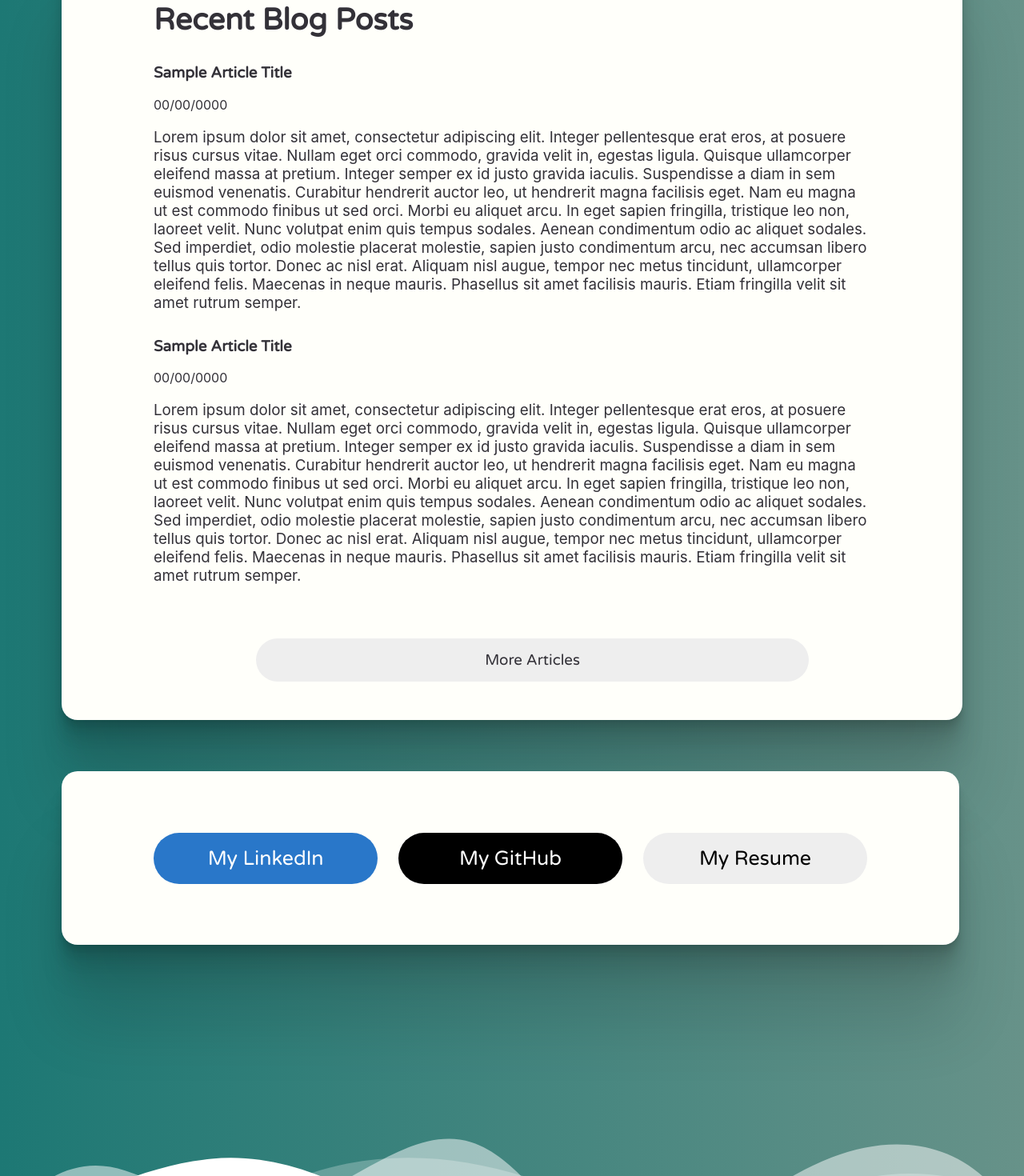
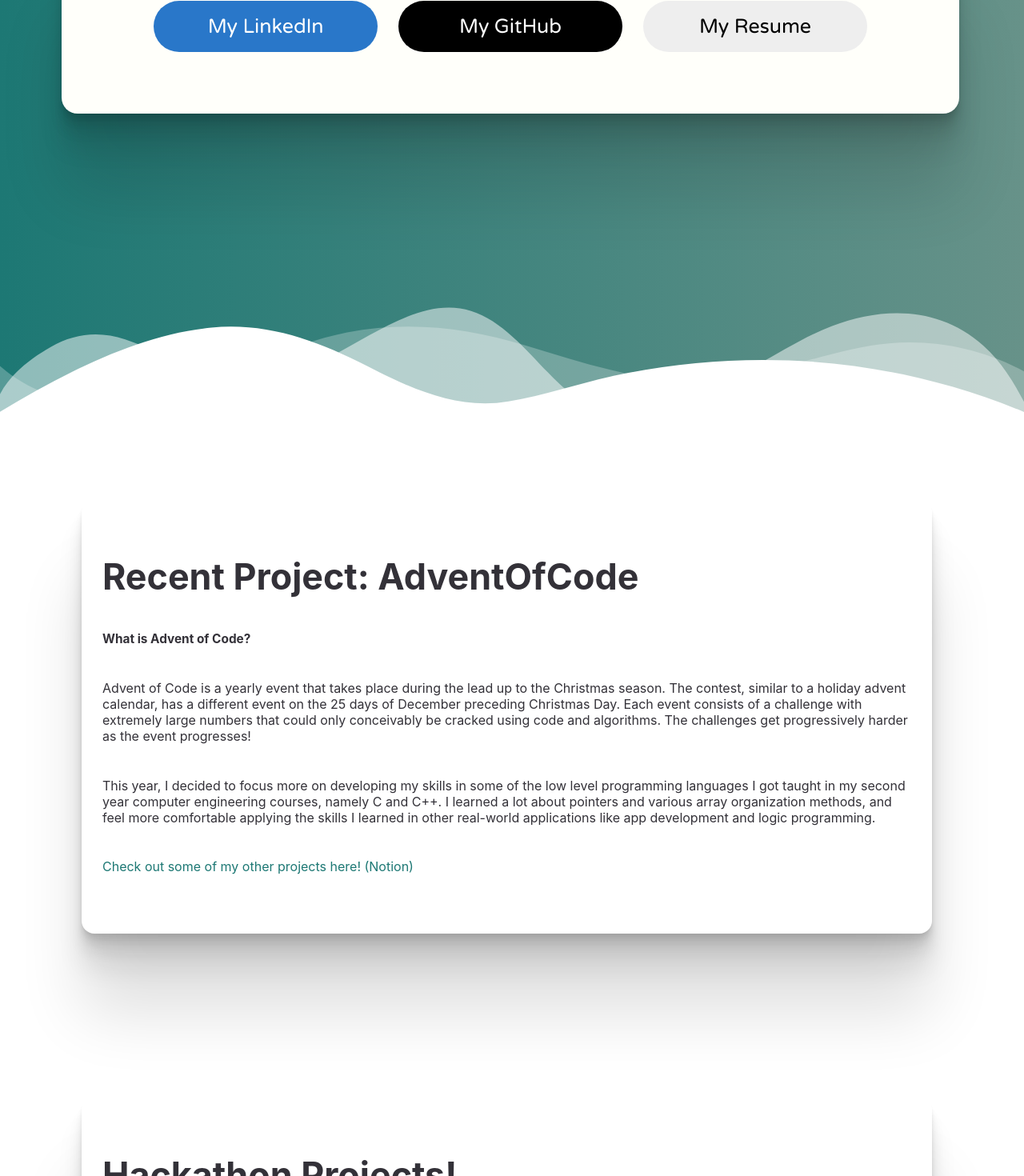
Before and after one commit to varunan-vara/varunan-vara.github.io, a React (Create React App) app: page / in a window 1280 px wide. Shown: the part 1060-2530 px from the top of the page at 80% size. Built offline with nearby package versions, Linux system fonts and the light colour scheme.

Commit message:
Made finishing touches for publishing

```diff
--- a/package.json
+++ b/package.json
@@ -1,6 +1,7 @@
 {
   "name": "varunan-vara",
   "version": "0.1.0",
+  "homepage": "https://varunan-vara.github.io/",
   "private": true,
   "dependencies": {
     "@testing-library/jest-dom": "^5.16.4",
@@ -17,6 +18,8 @@
     "web-vitals": "^2.1.4"
   },
   "scripts": {
+    "predeploy": "npm run build",
+    "deploy": "gh-pages -d build",
     "start": "react-scripts start",
     "build": "react-scripts build",
     "test": "react-scripts test",
@@ -42,6 +45,7 @@
   },
   "devDependencies": {
     "awesome-typescript-loader": "^5.2.1",
+    "gh-pages": "^5.0.0",
     "typescript": "^4.7.4"
   }
 }
--- a/src/App.css
+++ b/src/App.css
@@ -56,6 +56,10 @@ body::-webkit-scrollbar-thumb{
   font-size: 16px;
 }
 
+a {
+  color: var(--green1);
+}
+
 a:link {
   text-decoration: none;
   /* color: var(--jet); */
@@ -64,6 +68,7 @@ a:link {
 
 a:hover {
   text-decoration: none;
+  color: var(--green2)
   /* color: var(--jet); */
 }
 
@@ -439,13 +444,75 @@ h3 {
   margin: -40vh 0 0;
 }
 
-#canvasdiv {
+#enggrid {
   width: 100vw;
-  height: 100vh;
-  max-height: 100vh;
   background-color: white;
   margin: 0;
   padding: 0;
-  position: sticky;
   top: 0;
+  display: grid;
 }
+
+#NotionLink {
+  height: 10vh;
+  width: 80vw;
+  margin: 8vw;
+}
+
+#notionButton {
+  background-color: #EEE;
+  color: #000000;
+  margin: 1vw;
+}
+
+#notionButton:hover {
+  box-shadow: inset 0 0 100px 100px rgba(0, 0, 0, 0.1);
+}
+
+#NotionLink {
+  display: grid;
+  flex-wrap: wrap;
+  background-color: var(--background);
+  padding: 8vh 8vw;
+  border-radius: 20px;
+  width: 67vw;
+  grid-template-columns: repeat(auto-fit, minmax(240px, 1fr));
+}
+
+.ProjectBox {
+  margin: 8vw;
+  background-color: #FFF;
+  width: 83vw;
+  border-radius: 2vh;
+  padding-bottom: 0;
+}
+
+.ProjectBoxTitle {
+  font-weight: bold;
+  font-size: 3.5vw;
+  padding: 2vw;
+  padding-bottom: 0;
+  margin-bottom: 1vh;
+}
+
+.ProjectBoxSubtitle {
+  font-weight:bold;
+  font-size: 1.2vw;
+  padding: 2vw;
+  padding-bottom: 0;
+}
+
+.ProjectBoxText {
+  padding: 2vw;
+  padding-bottom: 0;
+}
+
+.ProjectSpacer {
+  padding: 2vw;
+  padding-bottom: 0;
+  height: 4vh;
+}
+
+#footer {
+  height: 10vh;
+}
--- a/src/App.tsx
+++ b/src/App.tsx
@@ -83,9 +83,10 @@ constructor(props) {
             <div id="mainContent">
               <Header
               tabs = {[
+                // Routing is made in advance, in case it is needed in the future
                 {name: "Home", navOp: "/Home"},
-                {name : "Projects", navOp: "/MyProjects"},
-                {name: "About Me", navOp: "/AboutMe"},
+                {name : "Projects", navOp: "https://varunan-vara.notion.site/"},
+                // {name: "About Me", navOp: "/AboutMe"},
                 {name: "GitHub", navOp: "https://github.com/varunan-vara"}
               ]}/>
 
@@ -93,6 +94,7 @@ constructor(props) {
                 <Route path="/" element={<Home />}/>
                 <Route path="/Home" element={<Home />}/>
                 <Route path="/MyProjects" element={ <MyProjects />}/>
+                // In the future, MyProjects will be converted to a React site instead of Notion
                 <Route path="/AboutMe" element={<AboutMe />}/>
               </Routes>
 
--- a/src/Content-Elements/Header.tsx
+++ b/src/Content-Elements/Header.tsx
@@ -2,7 +2,7 @@
 // Will contain its own menubar different from the sidebar menu
 
 import React, { FC, ReactElement, useState } from 'react';
-import { Link, useLocation} from "react-router-dom";
+    import { Link, useLocation} from "react-router-dom";
 import HamburgerMenu from './DropDownNav';
 
 function dimensions() {
--- a/src/Content-Elements/HomeScreen.js
+++ b/src/Content-Elements/HomeScreen.js
@@ -1,44 +1,13 @@
 // @ts-ignore
-import Pdf from "../Resources/Other/varunan_varathan_resume.pdf";
+import Pdf from "../Resources/Other/Resume_-_Varunan_Varathan.pdf";
 import React from "react";
-import * as THREE from "three";
 
 
 const AnimatingHome = () => {
 
-  var canvas = document.getElementById('canvasdiv');
-  const scene = new THREE.Scene();
-  const camera = new THREE.PerspectiveCamera (75, window.innerWidth / window.innerHeight, 0.1, 1000);
-  const renderer = new THREE.WebGLRenderer();
-
-  const container = document.getElementById("canvasdiv");
-  if (container != null) {
-    container.appendChild(renderer.domElement )
-  }
-
   return(
     <div className="HomeLinks" id="nextPageItem">
       <div id="dividerItem1"></div>
-      <div id="blogAd" className="shadedBoxShadow"> {/*Grid Layout*/}
-        <div id="recentBlogPost"> {/*Grid Layout*/}
-          <h2 id="blogIntro">Recent Blog Posts</h2>
-          <h3 id="recentBlogTitle" className="rblogTitle">Sample Article Title</h3>
-          <div id="recentBlogDate" className="rblogDate">00/00/0000</div>
-          <p id="recentBlogContent" className="rblogContent">
-Lorem ipsum dolor sit amet, consectetur adipiscing elit. Integer pellentesque erat eros, at posuere risus cursus vitae. Nullam eget orci commodo, gravida velit in, egestas ligula. Quisque ullamcorper eleifend massa at pretium. Integer semper ex id justo gravida iaculis. Suspendisse a diam in sem euismod venenatis. Curabitur hendrerit auctor leo, ut hendrerit magna facilisis eget. Nam eu magna ut est commodo finibus ut sed orci.
-
-Morbi eu aliquet arcu. In eget sapien fringilla, tristique leo non, laoreet velit. Nunc volutpat enim quis tempus sodales. Aenean condimentum odio ac aliquet sodales. Sed imperdiet, odio molestie placerat molestie, sapien justo condimentum arcu, nec accumsan libero tellus quis tortor. Donec ac nisl erat. Aliquam nisl augue, tempor nec metus tincidunt, ullamcorper eleifend felis. Maecenas in neque mauris. Phasellus sit amet facilisis mauris. Etiam fringilla velit sit amet rutrum semper.
-          </p>
-          <h3 id="2recentBlogTitle" className="rblogTitle">Sample Article Title</h3>
-          <div id="2recentBlogDate" className="rblogDate">00/00/0000</div>
-          <p id="2recentBlogContent" className="rblogContent">
-Lorem ipsum dolor sit amet, consectetur adipiscing elit. Integer pellentesque erat eros, at posuere risus cursus vitae. Nullam eget orci commodo, gravida velit in, egestas ligula. Quisque ullamcorper eleifend massa at pretium. Integer semper ex id justo gravida iaculis. Suspendisse a diam in sem euismod venenatis. Curabitur hendrerit auctor leo, ut hendrerit magna facilisis eget. Nam eu magna ut est commodo finibus ut sed orci.
-
-Morbi eu aliquet arcu. In eget sapien fringilla, tristique leo non, laoreet velit. Nunc volutpat enim quis tempus sodales. Aenean condimentum odio ac aliquet sodales. Sed imperdiet, odio molestie placerat molestie, sapien justo condimentum arcu, nec accumsan libero tellus quis tortor. Donec ac nisl erat. Aliquam nisl augue, tempor nec metus tincidunt, ullamcorper eleifend felis. Maecenas in neque mauris. Phasellus sit amet facilisis mauris. Etiam fringilla velit sit amet rutrum semper.
-          </p>
-        </div>
-        <a id="moreBlogContentButton" href="#">More Articles</a>
-      </div>
       <div id="quickLinks" className="shadedBoxShadow">
         <a id="linkedInButton" className="socialsButton" href={"https://www.linkedin.com/in/varunan-varathan"}  target="_blank" rel="noopener noreferrer">My LinkedIn</a>
         <a id="githubButton" className="socialsButton" href={"https://github.com/varunan-vara"} target="_blank" rel="noopener noreferrer">My GitHub</a>
@@ -53,12 +22,28 @@ Morbi eu aliquet arcu. In eget sapien fringilla, tristique leo non, laoreet veli
             </svg>
         </div>
       </div>
-      <div id="canvaScrollHolder">
-        <div id="canvasdiv">
+      <div id="enggrid" >
+        <div className = "ProjectBox shadedBoxShadow">
+          <p className = "ProjectBoxTitle">Recent Project: AdventOfCode</p>
+          <p className = "ProjectBoxSubtitle" >What is Advent of Code?</p>
+          <p className = "ProjectBoxText" >Advent of Code is a yearly event that takes place during the lead up to the Christmas season. The contest, similar to a holiday advent calendar, has a different event on the 25 days of December preceding Christmas Day. Each event consists of a challenge with extremely large numbers that could only conceivably be cracked using code and algorithms. The challenges get progressively harder as the event progresses!</p>
+          <p className = "ProjectBoxText" >This year, I decided to focus more on developing my skills in some of the low level programming languages I got taught in my second year computer engineering courses, namely C and C++. I learned a lot about pointers and various array organization methods, and feel more comfortable applying the skills I learned in other real-world applications like app development and logic programming.</p>
+          <a className = "ProjectLink" href={"https://varunan-vara.notion.site/Personal-Projects-f606cbe730bf4da38bad4b0ed2559ac6"}><p className="ProjectBoxText" >Check out some of my other projects here! (Notion)</p></a>
+          <div className = "ProjectSpacer"></div>
+        </div>
+        <div className = "ProjectBox shadedBoxShadow">
+          <p className = "ProjectBoxTitle">Hackathon Projects!</p>
+          <p className = "ProjectBoxSubtitle" >UofTHacksX</p>
+          <p className = "ProjectBoxText" >UofTHacks is a student-run hackathon that takes place at UoFT's St. George Campus on a yearly basis. The 2022 season, also known as UofTHacksX, promoted the theme "Exploration", with some subthemes including Women Empowerment, Mental Health Awareness, and Fitness.</p>
+          <p className = "ProjectBoxSubtitle" >Main Project</p>
+          <p className = "ProjectBoxText" >After joinig a group of 4, our goal was to focus on the exploration and mental health awarenes. Our goal was to create a Mental Health Journalling App that prioritized feelings, emotions, and moods. After collecting data for a period of time, the app would reccomend advice, give a rundown of how the individual feels, and even provide reports that could be shown to a physician or healthcare expert.</p>
+          <a className = "ProjectLink" href={"https://github.com/varunan-vara/UofTHacksX-Ant-Hill"}><p className="ProjectBoxText" >Link to the Code Repository (GitHub)</p></a>
+          <div className = "ProjectSpacer"></div>
         </div>
       </div>
+      <div id="footer"></div>
     </div>
   )
 }
 
-export default AnimatingHome
+export default AnimatingHome;
```
Also changed, not shown: 2 other files (tests, documents, lock files or other folders). Lines whose indentation alone changed are shown as unchanged.
